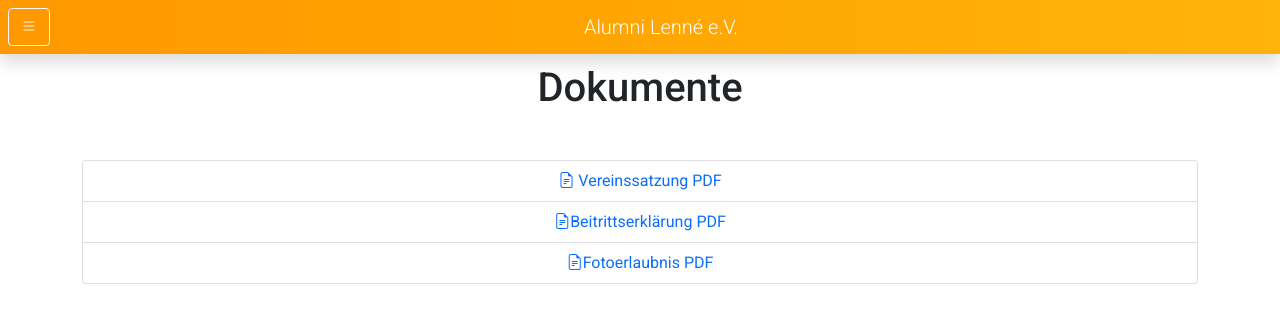
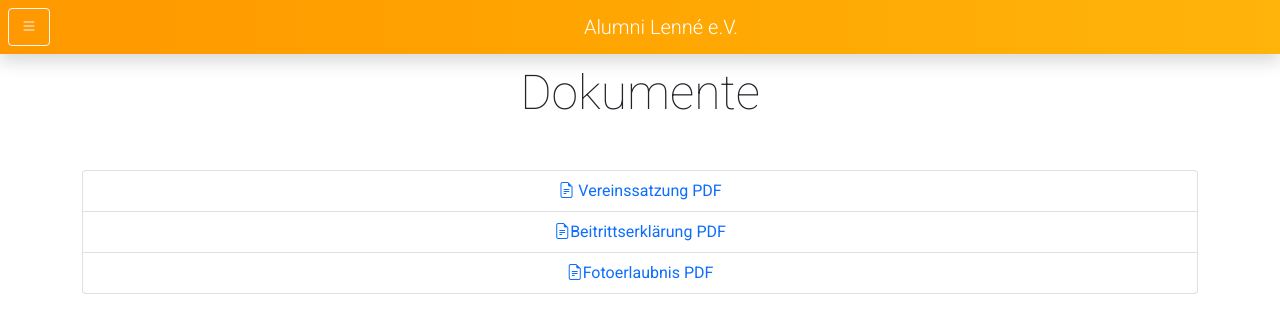
Before and after one commit to alumni-lenne/alumnipage, a Jekyll site: the page built from documents.html, in a window 1280 px wide. Shown: the top 333 px of the page. Built offline with Jekyll 4.4.1, drawn with Linux system fonts in a browser that asks for light colours; nearby versions of some CDN libraries.

Commit message:
changed layout

```diff
--- a/documents.html
+++ b/documents.html
@@ -7,7 +7,7 @@ tags: "Dokumente, Alumni, Mitgliedschaft, Fotoerlaubnis, Beitritt, Beitrittserkl
 ---
 
 <div style="padding-top: 4rem;" class="text-center container">
-<h1 class="headline mb-5">{{ page.headline }}</h1>
+<h1 class="my_headline mb-5">{{ page.headline }}</h1>
 
 <ul class="list-group">
   <li class="list-group-item"><a target="_blank" href="{{site.baseurl}}/assets/docs/Satzung_Alumni_Lenne.pdf"><i class="bi bi-file-earmark-text"></i> Vereinssatzung PDF</a></li>
```
